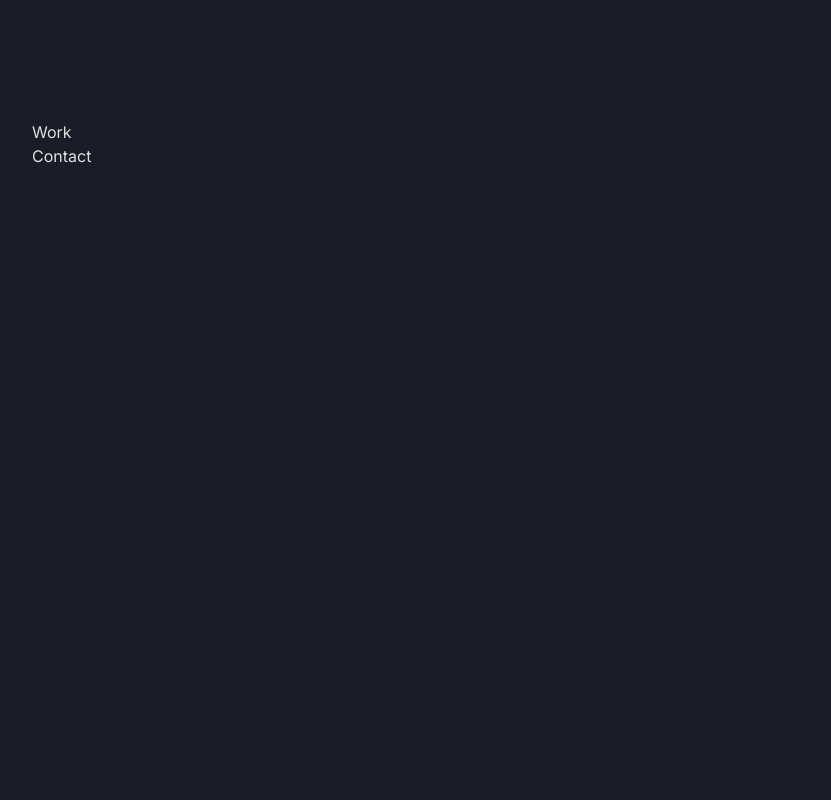
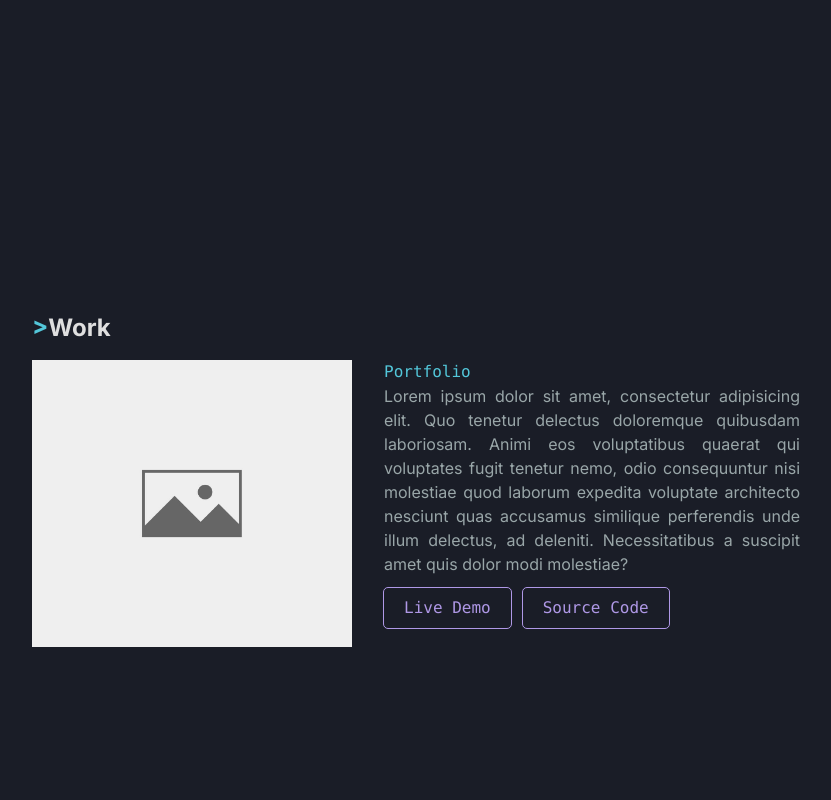
Before and after one commit to emkeiboii/Mark-Lajom-2, a React (Vite) app in the folder portfolio/: page / in a window 1280 px wide. Shown: the part 1400-2200 px from the top of the page, without its empty margins (224-1055 px from the left). Before the commit the page ends 1568 px from the top, so only its background shows below. Built offline with nearby package versions, Linux system fonts and the light colour scheme.

Commit message:
Added buttons and links to work section

```diff
--- a/portfolio/src/components/Navbar.tsx
+++ b/portfolio/src/components/Navbar.tsx
@@ -9,7 +9,7 @@ const Navbar = () => {
     <div
       className={`flex justify-between py-6 px-10 sticky ${
         scrollDirection === "down" ? "-top-24" : "top-0"
-      } h-24 bg-blue-200 transition-all duration-500`}
+      } h-24 bg-navy transition-all duration-500 backdrop-blur-sm shadow-lg`}
     >
       <Link
         to="hero"
--- a/portfolio/src/components/Work.tsx
+++ b/portfolio/src/components/Work.tsx
@@ -1,7 +1,35 @@
 import React from "react";
+import works from "../services/works.json";
 
 const Work = () => {
-  return <div>Work</div>;
+  return (
+    <div className="py-48">
+      <h1 className="font-extrabold text-2xl mb-4">
+        <span className="text-blue">&gt;</span>Work
+      </h1>
+      {works.map((item) => (
+        <div key={item.id} className="flex mb-52 gap-8">
+          <img src={item.projectImage} alt="" className="max-w-xs" />
+          <div>
+            <h2 className="font-mono text-blue">{item.projectName}</h2>
+            <p className="text-grey text-justify">{item.description}</p>
+            <div>
+              <button className="font-mono outline  outline-1 rounded text-lavender py-2 px-5 hover:bg-lavender hover:bg-opacity-20 duration-200 ease-out mt-3 mr-3">
+                <a href={item.projectLinkLive} target="_blank">
+                  Live Demo
+                </a>
+              </button>
+              <button className="font-mono outline  outline-1 rounded text-lavender py-2 px-5 hover:bg-lavender hover:bg-opacity-20 duration-200 ease-out mt-3 mr-3">
+                <a href={item.projectLinkSource} target="_blank">
+                  Source Code
+                </a>
+              </button>
+            </div>
+          </div>
+        </div>
+      ))}
+    </div>
+  );
 };
 
 export default Work;
--- a/portfolio/src/index.css
+++ b/portfolio/src/index.css
@@ -3,3 +3,16 @@
 @tailwind base;
 @tailwind components;
 @tailwind utilities;
+
+body::-webkit-scrollbar {
+  width: 6px;
+}
+
+body::-webkit-scrollbar-track {
+  background: var(--clr-darkblue);
+}
+
+body::-webkit-scrollbar-thumb {
+  background-color: var(--clr-greyblue);
+  border-radius: 20px;
+}
--- /dev/null
+++ b/portfolio/src/services/works.json
@@ -0,0 +1,18 @@
+[
+  {
+    "id": 1,
+    "projectName": "Portfolio",
+    "description": "Lorem ipsum dolor sit amet, consectetur adipisicing elit. Quo tenetur delectus doloremque quibusdam laboriosam. Animi eos voluptatibus quaerat qui voluptates fugit tenetur nemo, odio consequuntur nisi molestiae quod laborum expedita voluptate architecto nesciunt quas accusamus similique perferendis unde illum delectus, ad deleniti. Necessitatibus a suscipit amet quis dolor modi molestiae?",
+    "projectImage": "/imgs/blank.webp",
+    "projectLinkLive": "https://www.nike.com/it/",
+    "projectLinkSource": "#"
+  },
+  {
+    "id": 2,
+    "projectName": "Portfolio",
+    "description": "Lorem ipsum dolor sit amet, consectetur adipisicing elit. Quo tenetur delectus doloremque quibusdam laboriosam. Animi eos voluptatibus quaerat qui voluptates fugit tenetur nemo, odio consequuntur nisi molestiae quod laborum expedita voluptate architecto nesciunt quas accusamus similique perferendis unde illum delectus, ad deleniti. Necessitatibus a suscipit amet quis dolor modi molestiae?",
+    "projectImage": "/imgs/blank.webp",
+    "projectLinkLive": "https://www.nike.com/it/",
+    "projectLinkSource": "#"
+  }
+]
```
Also changed, not shown: portfolio/public/imgs/blank.webp (added).
